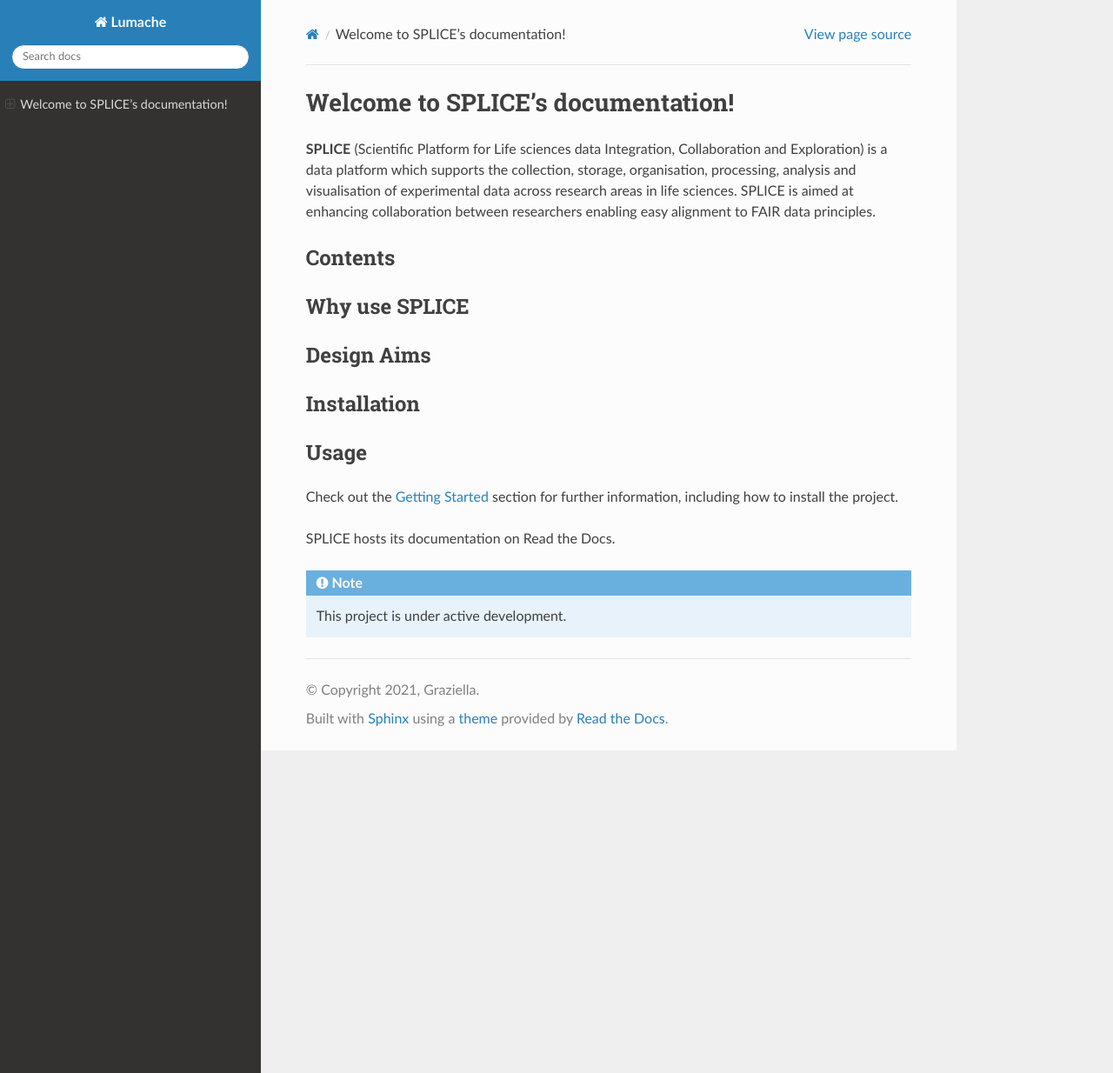
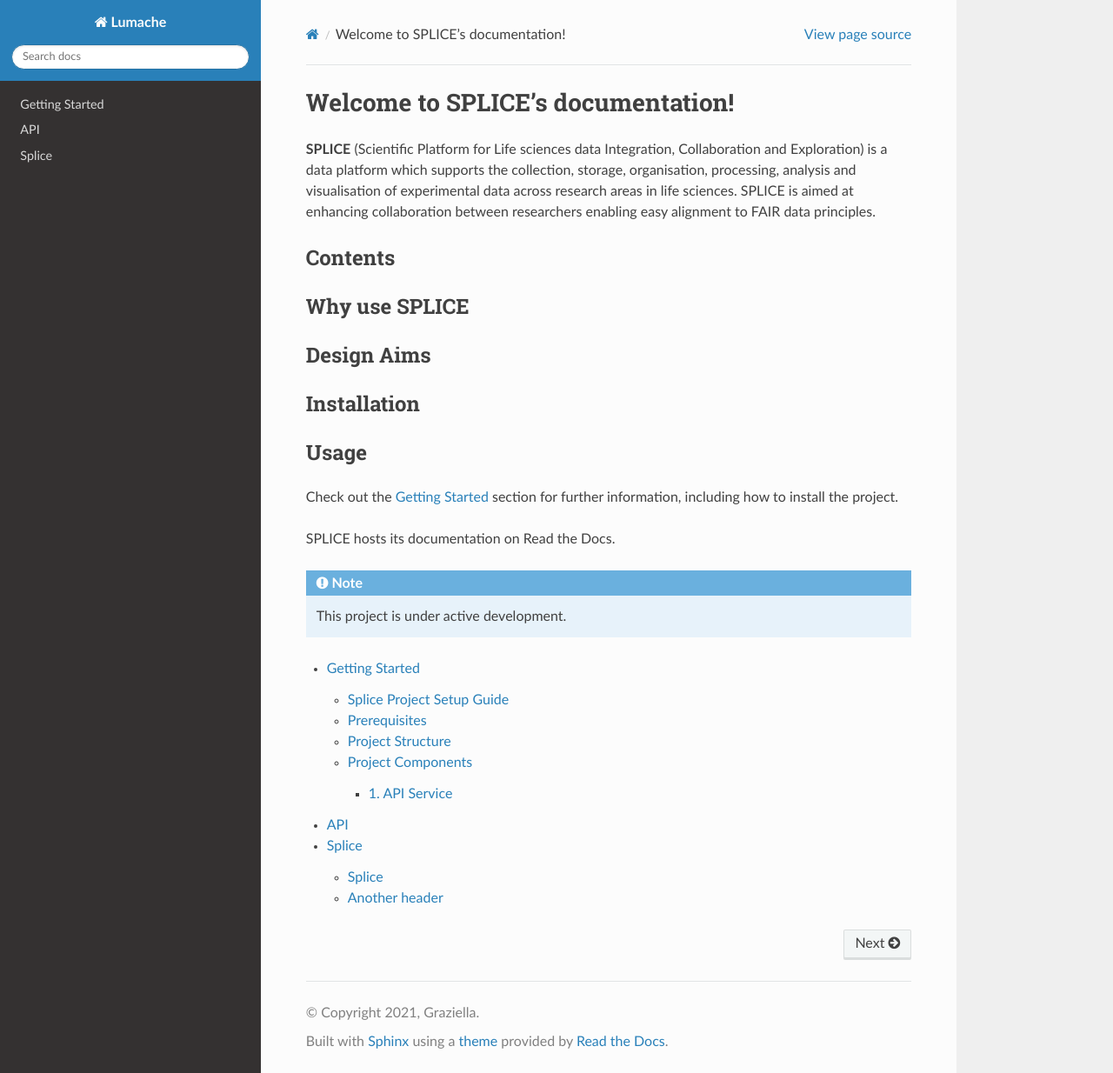
Before and after one commit to PhoevosA/rtd-tuorial, a Sphinx documentation site: the page built from docs/source/index.rst, in a window 1280 px wide and 1234 px high. Shown: the whole window at 87% size. Built offline with Sphinx 7.4.7 and the Read the Docs theme 3.1.0, drawn with Linux system fonts in a browser that asks for light colours; pages that are not in the unit, such as notebooks, are missing from menus.

Commit message:
Update index.rst

```diff
--- a/docs/source/index.rst
+++ b/docs/source/index.rst
@@ -30,3 +30,9 @@ SPLICE hosts its documentation on Read the Docs.
 .. note::
 
    This project is under active development.
+
+.. toctree::
+
+   GettingStarted
+   api
+   test
```
